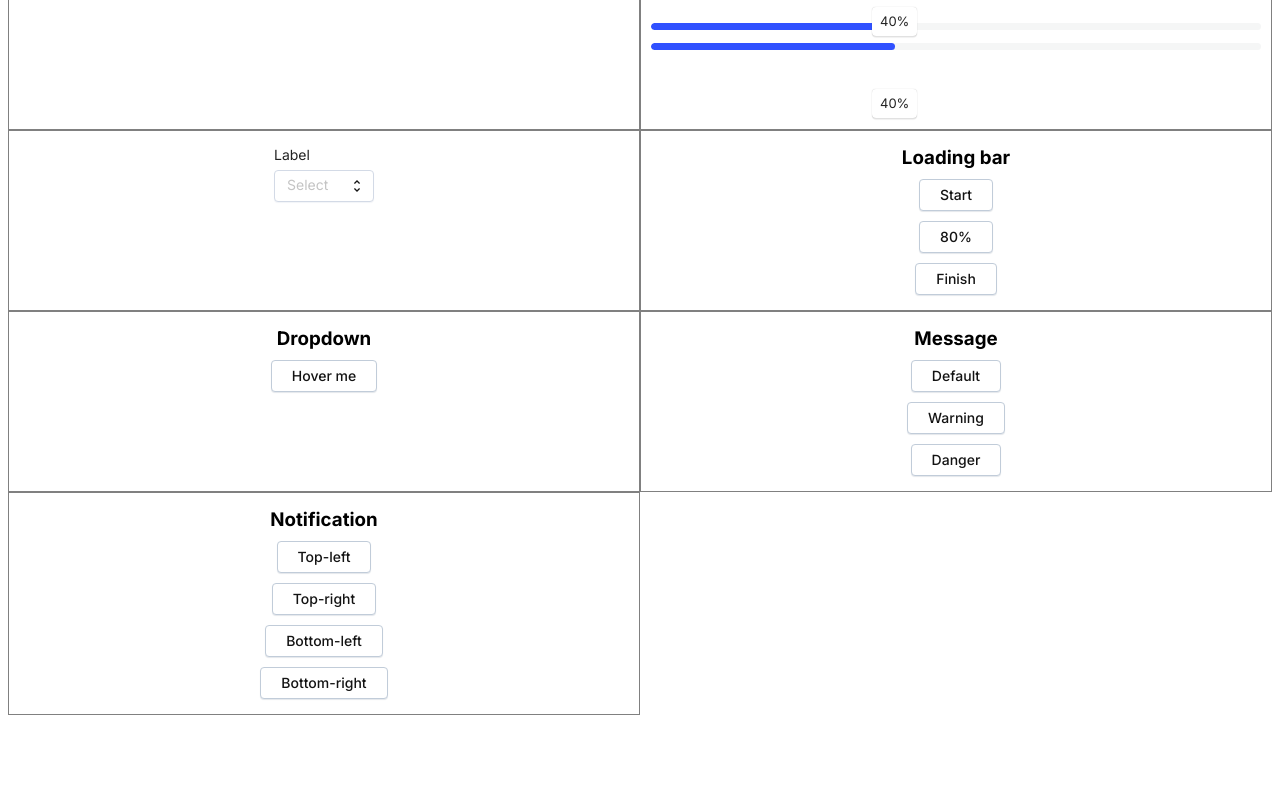
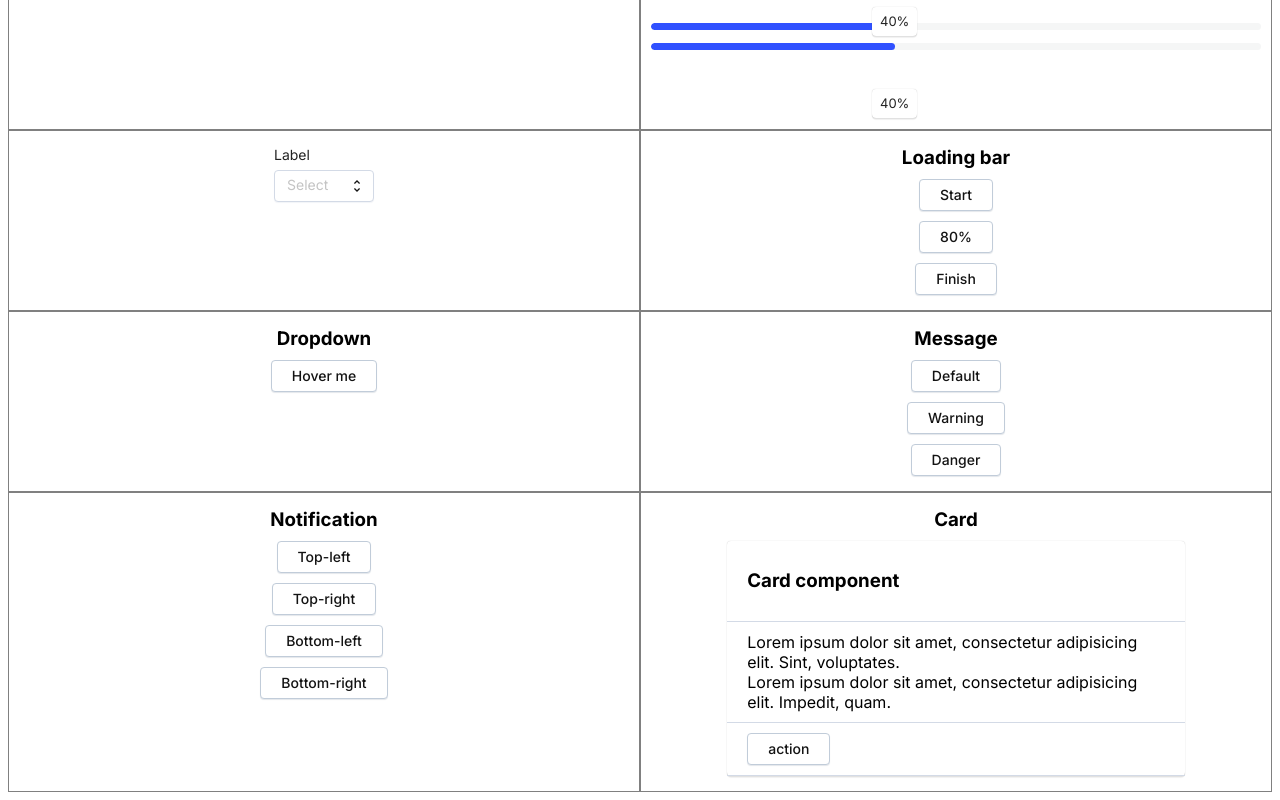
Before and after one commit to Equal-UI/Equal, a Vue app: page / in a window 1280 px wide. Shown: the part 1862-2662 px from the top of the page. Before the commit the page ends 2585 px from the top, so only its background shows below. Built offline with nearby package versions, Linux system fonts and the light colour scheme.

Commit message:
feat(ItCard): basic implementation via vue3 api

```diff
--- a/package.json
+++ b/package.json
@@ -7,7 +7,7 @@
     "docs:dev": "nuxt ./docs"
   },
   "dependencies": {
-    "vue": "^3.0.0-rc.1"
+    "vue": "^3.0.0"
   },
   "devDependencies": {
     "@vue/compiler-sfc": "^3.0.0-rc.1",
--- a/src/App.vue
+++ b/src/App.vue
@@ -252,6 +252,21 @@
       })"
       >Bottom-right</it-button>
     </div>
+    <div>
+      <h3>Card</h3>
+      <it-card style="width: 75%">
+        <template #card-title>
+          <h3>Card component</h3>
+        </template>
+        <template #card-text>
+          <p>Lorem ipsum dolor sit amet, consectetur adipisicing elit. Sint, voluptates.</p>
+          <p>Lorem ipsum dolor sit amet, consectetur adipisicing elit. Impedit, quam.</p>
+        </template>
+        <template #card-actions>
+          <it-button>action</it-button>
+        </template>
+      </it-card>
+    </div>
   </div>
 </template>
 
--- /dev/null
+++ b/src/api/useCheckSlot.ts
@@ -0,0 +1,5 @@
+import { ref, Slots } from 'vue';
+
+export const useCheckSlot = (slots: Slots, name: string) => {
+  return name in slots ? ref(slots[name]) : null;
+}
--- /dev/null
+++ b/src/components/card/ItCard.vue
@@ -0,0 +1,38 @@
+<template>
+  <div class="it-card">
+    <div v-if="itHasTitle" class="it-card__title">
+      <slot name="card-title"></slot>
+    </div>
+    <it-divider v-if="itHasTitle" nonSpaces></it-divider>
+    <div v-if="itHasText" class="it-card__text">
+      <slot name="card-text"></slot>
+    </div>
+    <it-divider v-if="itHasText" nonSpaces></it-divider>
+    <div v-if="itHasActions" class="it-card__actions">
+      <slot name="card-actions"></slot>
+    </div>
+    <it-divider v-if="itHasActions" nonSpaces></it-divider>
+  </div>
+</template>
+
+<script lang="ts">
+  import { defineComponent } from 'vue';
+  import { useCheckSlot } from '../../api/useCheckSlot';
+
+  export default defineComponent({
+    name: 'it-card',
+    setup(_, { slots }) {
+      const itHasTitle = useCheckSlot(slots, 'card-title') !== null
+      const itHasText = useCheckSlot(slots, 'card-text') !== null
+      const itHasActions = useCheckSlot(slots, 'card-actions') !== null
+
+      return {
+        itHasTitle,
+        itHasText,
+        itHasActions,
+      }
+    }
+  });
+</script>
+
+<style src="./card.less" lang="less"></style>
--- /dev/null
+++ b/src/components/card/card.less
@@ -0,0 +1,13 @@
+@import '../../styles/variables.less';
+
+@card-x-padding: 20px;
+@card-y-padding: 10px;
+
+.it-card {
+  border-radius: @border-radius-base;
+  box-shadow: @popup-shadow;
+
+  &__title, &__text, &__actions {
+    padding: @card-y-padding @card-x-padding;
+  }
+}
--- /dev/null
+++ b/src/components/card/index.ts
@@ -0,0 +1,8 @@
+import Card from './ItCard.vue'
+
+// @ts-ignore
+Card.install = (Vue) => {
+  Vue.component(Card.name, Card)
+}
+
+export default Card
--- a/src/components/divider/ItDivider.vue
+++ b/src/components/divider/ItDivider.vue
@@ -3,7 +3,8 @@
     class="it-divider"
     :class="{
     'it-divider--horizontal': !vertical,
-    'it-divider--vertical': vertical
+    'it-divider--vertical': vertical,
+    'it-divider--non-spaces': nonSpaces
   }"
     role="separator"
   ></div>
@@ -14,6 +15,13 @@ import { defineComponent } from 'vue'
 
 export default defineComponent({
   name: 'it-divider',
-  props: { vertical: { type: Boolean } }
+  props: {
+    vertical: {
+      type: Boolean
+    },
+    nonSpaces: {
+      type: Boolean
+    }
+  }
 })
 </script>
--- a/src/components/divider/divider.less
+++ b/src/components/divider/divider.less
@@ -24,4 +24,9 @@
     margin: 0 8px;
     vertical-align: middle;
   }
+
+  &--non-spaces {
+    padding: 0;
+    margin: 0;
+  }
 }
--- a/src/index.ts
+++ b/src/index.ts
@@ -4,6 +4,7 @@ import AvatarGroup from './components/avatar-group'
 import Button from './components/button'
 import ButtonGroup from './components/button-group'
 import Badge from './components/badge'
+import Card from  './components/card'
 import Checkbox from './components/checkbox'
 import Collapse from './components/collapse'
 import CollapseItem from './components/collapse-item'
@@ -41,6 +42,7 @@ const components = {
   // BreadcrumbsItem,
   Button,
   ButtonGroup,
+  Card,
   Checkbox,
   Collapse,
   CollapseItem,
@@ -87,6 +89,7 @@ export { default as AvatarGroup } from './components/avatar-group'
 export { default as Button } from './components/button'
 export { default as ButtonGroup } from './components/button-group'
 export { default as Badge } from './components/badge'
+export { default as Card } from './components/card'
 export { default as Checkbox } from './components/checkbox'
 export { default as Collapse } from './components/collapse'
 export { default as CollapseItem } from './components/collapse-item'
```
